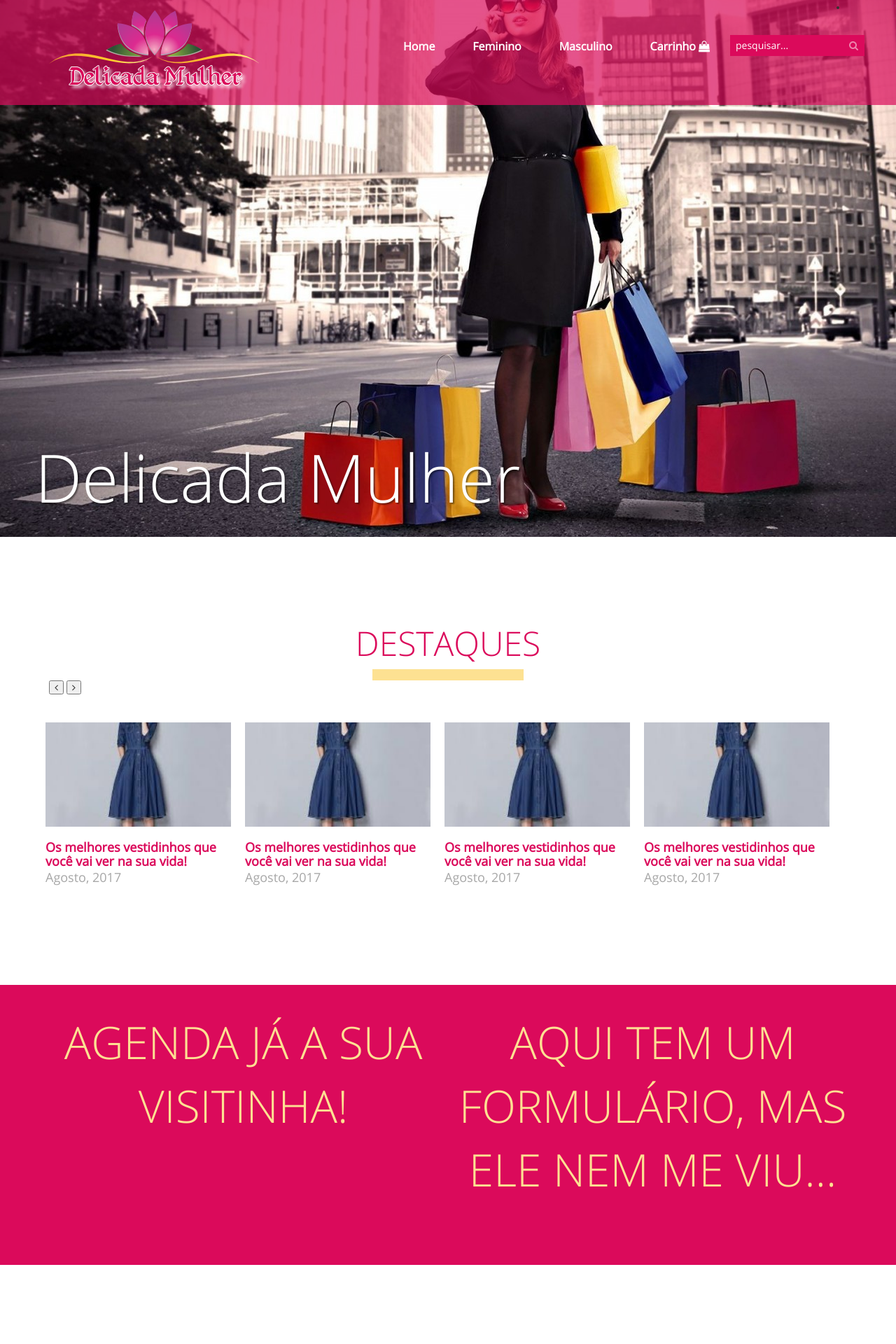
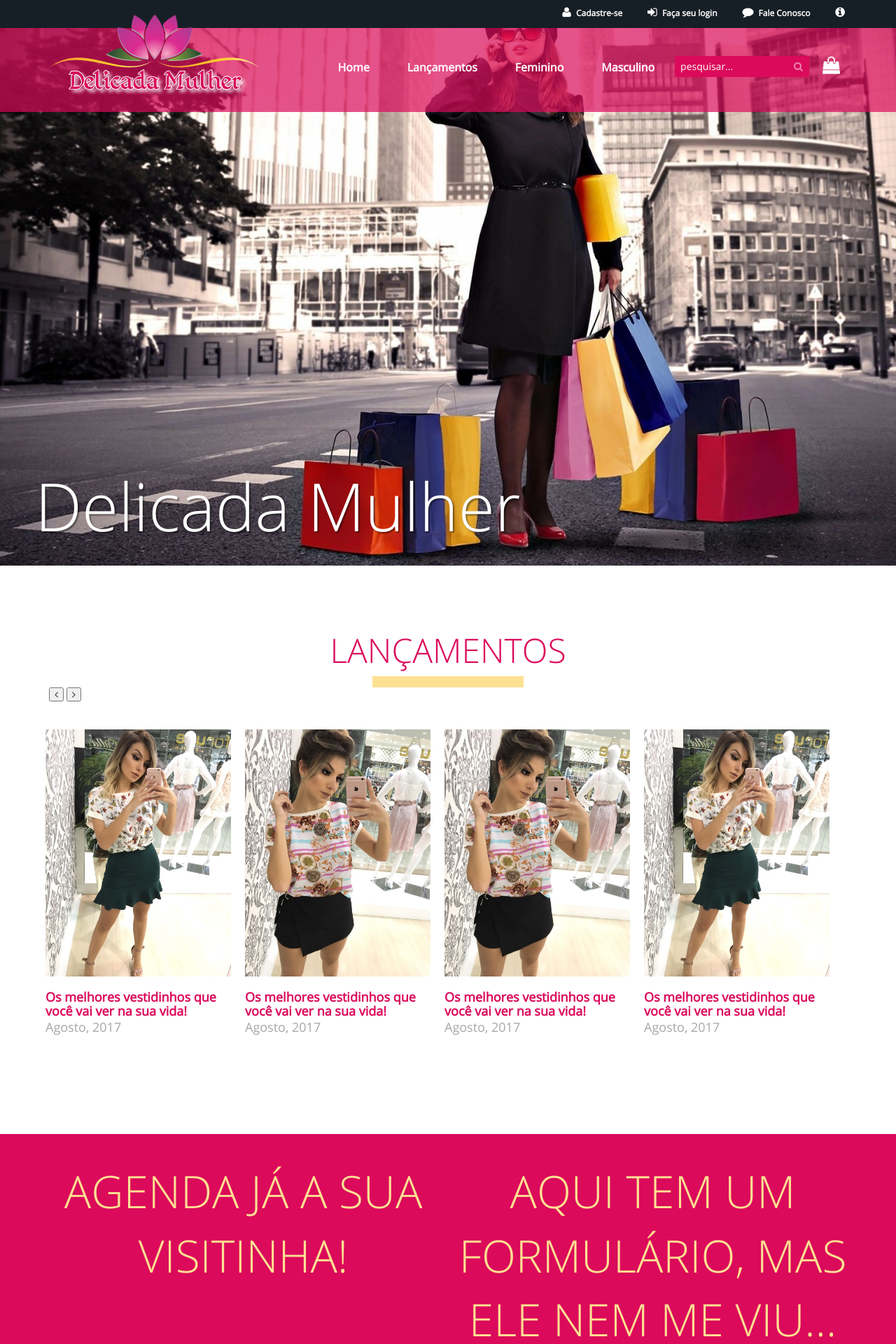
Before and after one commit to marciadasilva/delicada-mulher, a PHP site: page / in a window 1280 px wide. Shown: the top 1920 px of the page at 70% size. Run offline with PHP 8.4, Linux system fonts and the light colour scheme.

Commit message:
incluido header-black, novas imagens e tela modal do sobre

```diff
--- a/css/delicada.css
+++ b/css/delicada.css
@@ -12,7 +12,7 @@
 
 header {
     width: 100%;
-    height: 150px;
+    height: 160px;
     background-color: rgba(219, 10, 91, .7);
     z-index: 2;
     position: relative;
@@ -23,29 +23,39 @@ header .container {
 }
 
 header .header-black {
-    background-color: #fff;
+    background-color: #171f26;
     height: 40px;
 }
 
 header .header-black li {
     display: inline-block;
-    margin: 4px;
-    color: #fff;
+    margin: 6px;
+    font-family: "Open Sans";
 }
 
 header .header-black li a{
-    width: 32px;
-    height: 32px;
-    display: block;
+    color: #fff;
+    font-size: 12px;
+    padding: 10px 8px;
+    font-weight: bold;
+}
+
+header .header-black i {
+    font-size: 16px;
+    padding: 4px;
 }
 
 header #logotipo {
     position: absolute;
-    top: -13px;
+    top: -47px;
+}
+
+header #bag {
+    font-size: 25px;
 }
 
 #menu {
-    margin:12px 0;
+    margin:26px 0;
 }
 
 #menu li {
@@ -114,7 +124,7 @@ header #logotipo {
     background: url("../img/b1.jpg");
     font-family: "Open Sans-Light";
     background-position: 0px -100px;
-    top:-171px;
+    top:-140px;
 }
 
 #banner h1 {
@@ -271,7 +281,8 @@ footer .text-roxo {
 }
 
 footer .logotipo {
-    margin-top: 65px;
+    margin-top: 23px;
+    margin-left: -150px;
 }
 
 footer .col-popular-post,
@@ -366,9 +377,9 @@ footer .list-sociais i {
 }
 
 #btn-bars, #btn-search,
-#btn-news-prev, #btn-news-next {
+ #btn-news-prev {
 
-}
+ }
 .page-up {
     display: none!important;
 }
--- a/view/header.php
+++ b/view/header.php
@@ -10,7 +10,69 @@
 
 </head>
 <body>
+
+<div class="modal fade" id="janela">
+    <div class="modal-dialog">
+        <div class="modal-content">
+            <div class="modal-header">
+                <button type="button" class="close" data-dismiss="modal">
+                <span>&times;</span>
+                </button>
+                <h4 class="modal-title">Sobre a Delicada Mulher - Moda Feminina</h4>
+            </div>
+
+            <div class="modal-body">
+                Desde 2007 desenvolvemos Soluções em TI e Internet, buscando auxiliar nossos clientes na conquista do sucesso e satisfazer os usuários que utilizam nossas soluções.
+
+                Acreditamos que através da Tecnologia e da Internet, podemos tornar as empresas mais rentáveis e melhorar as experiências diárias das pessoas.
+
+                Missão:
+
+                Fortalecer as organizações e melhorar seus resultados, com de soluções de alta qualidade em tecnologia da informação.
+
+                Acreditamos:
+
+                Na Tecnologia como meio para melhorar a vida das pessoas;
+                Na Tecnologia como ferramenta para tornar as empresas mais eficientes e lucrativas;
+                Na importância da qualidade em tudo;
+                Na vantagem do preço justo, com trabalho sério e honesto;
+                Na alegria de servir e no prazer de obter resultados;
+                No nosso sucesso e de nossos clientes.
+                Equipe:
+
+                Somos um time, tentamos fazer sempre o melhor, e para isso estamos sempre aprendendo, principalmente entre nós mesmos.
+            </div>
+
+            <div class="modal-footer">
+                <button type="button" class="btn btn-primary" data-dismiss="modal">
+                    Fechar
+                </button>
+            </div>
+
+        </div>
+    </div>
+</div>
+
 <header>
+    <div class="header-black">
+        <div class="container">
+            <div class="row">
+                <nav id="topo" class="pull-right">
+                    <ul>
+                        <li><a href="#"><i class="fa fa-user"></i> Cadastre-se</a></li>
+                        <li><a href="#"><i class="fa fa-sign-in"></i> Faça seu login</a></li>
+                        <li><a href="#"><i class="fa fa-comment"></i> Fale Conosco</a></li>
+                        <li><a href="#"><i class="fa fa-info-circle" data-toggle="modal" data-target="#janela"></i></a></li>
+
+                    </ul>
+
+                </nav>
+
+            </div>
+        </div>
+    </div>
+
+
 
     <div class="container">
 
@@ -18,27 +80,21 @@
 
     </div>
 
-    <div>
-        <div class="container">
-            <ul class="pull-right">
-                <li></li>
-            </ul>
-        </div>
-    </div>
     <div class="container">
         <div class="row">
             <nav id="menu" class="pull-right">
                 <ul>
                     <li><a href="#">Home</a></li>
+                    <li><a href="#">Lançamentos</a></li>
                     <li><a href="#">Feminino</a></li>
                     <li><a href="#">Masculino</a></li>
-                    <li><a href="shop.php">Carrinho <i class="fa fa-shopping-bag"></i></a></li>
                     <li class="search">
                         <div class="input-group">
                             <input type="search" placeholder="pesquisar..." id="input-search">
                             <span class="input-group-btn"><button type="button"><i class="fa fa-search"></i></button></span>
                         </div>
                     </li>
+                    <li><a href="shop.php"><i id="bag" class="fa fa-shopping-bag"></i></a></li>
                 </ul>
 
             </nav>
--- a/view/index.php
+++ b/view/index.php
@@ -8,7 +8,7 @@
 
     <div class="container" id="destaques">
         <div class="row text-center">
-            <h2>Destaques</h2>
+            <h2>Lançamentos</h2>
             <hr>
         </div>
 
@@ -18,7 +18,7 @@
         <div class="row thumbnails">
             <div class="item">
                 <div class="item-inner">
-                    <img src="img/thumnails-vestido.jpg" alt="vestido">
+                    <img src="img/pose1.jpg" alt="vestido">
                     <h3>Os melhores vestidinhos que você vai ver na sua vida!</h3>
                     <time>Agosto, 2017</time>
                 </div>
@@ -26,7 +26,7 @@
 
             <div class="item">
                 <div class="item-inner">
-                    <img src="img/thumnails-vestido.jpg" alt="vestido">
+                    <img src="img/pose2.jpg" alt="vestido">
                     <h3>Os melhores vestidinhos que você vai ver na sua vida!</h3>
                     <time>Agosto, 2017</time>
                 </div>
@@ -34,7 +34,7 @@
 
             <div class="item">
                 <div class="item-inner">
-                    <img src="img/thumnails-vestido.jpg" alt="vestido">
+                    <img src="img/pose2.jpg" alt="vestido">
                     <h3>Os melhores vestidinhos que você vai ver na sua vida!</h3>
                     <time>Agosto, 2017</time>
                 </div>
@@ -42,7 +42,7 @@
 
             <div class="item">
                 <div class="item-inner">
-                    <img src="img/thumnails-vestido.jpg" alt="vestido">
+                    <img src="img/pose1.jpg" alt="vestido">
                     <h3>Os melhores vestidinhos que você vai ver na sua vida!</h3>
                     <time>Agosto, 2017</time>
                 </div>
@@ -50,7 +50,7 @@
 
             <div class="item">
                 <div class="item-inner">
-                    <img src="img/thumnails-vestido.jpg" alt="vestido">
+                    <img src="img/pose2.jpg" alt="vestido">
                     <h3>Os melhores vestidinhos que você vai ver na sua vida!</h3>
                     <time>Agosto, 2017</time>
                 </div>
@@ -84,32 +84,32 @@
         <div class="row thumbnails">
             <div class="item">
                 <div class="item-inner">
-                    <img src="img/shop.jpg" alt="vestido">
-                    <h3>Os melhores vestidinhos que você vai ver na sua vida!</h3>
+                    <img src="img/marivest.png" alt="vestido">
+                    <h3>Marivest Modas</h3>
                     <time>Agosto, 2017</time>
                 </div>
             </div>
 
             <div class="item">
                 <div class="item-inner">
-                    <img src="img/shop.jpg" alt="vestido">
-                    <h3>Os melhores vestidinhos que você vai ver na sua vida!</h3>
+                    <img src="img/rosebombom.png" alt="vestido">
+                    <h3>Rosê Bombom</h3>
                     <time>Agosto, 2017</time>
                 </div>
             </div>
 
             <div class="item">
                 <div class="item-inner">
-                    <img src="img/shop.jpg" alt="vestido">
-                    <h3>Os melhores vestidinhos que você vai ver na sua vida!</h3>
+                    <img src="img/marivest.png" alt="vestido">
+                    <h3>Marivest Modas</h3>
                     <time>Agosto, 2017</time>
                 </div>
             </div>
 
             <div class="item">
                 <div class="item-inner">
-                    <img src="img/shop.jpg" alt="vestido">
-                    <h3>Os melhores vestidinhos que você vai ver na sua vida!</h3>
+                    <img src="img/rosebombom.png" alt="vestido">
+                    <h3>Rosê Bombom</h3>
                     <time>Agosto, 2017</time>
                 </div>
             </div>
```
Also changed, not shown: img/marivest.png (added), img/pose1.jpg (added), img/pose2.jpg (added), img/rosebombom.png (added).
